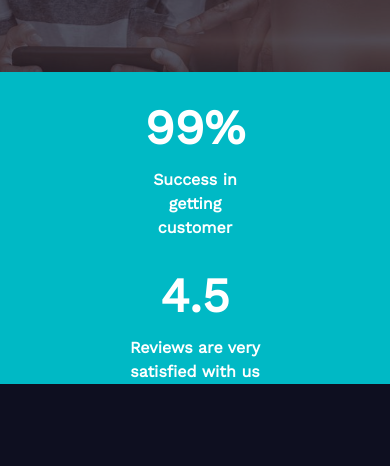
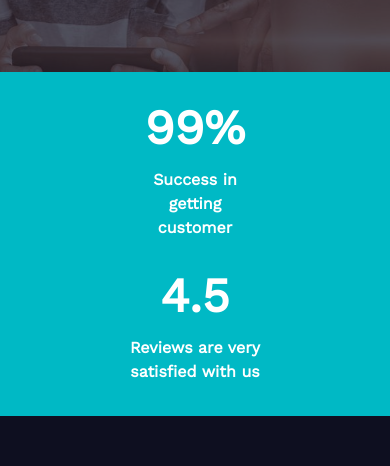
Before and after one commit to farhan-abdullah/itsmartsolutions, a React (Vite) app: page / in a window 390 px wide. Shown: the part 617-1083 px from the top of the page. Built offline with nearby package versions, Linux system fonts and the light colour scheme.

Commit message:
added p in Statistics.jsx

```diff
--- a/src/Pages/Home/Home.jsx
+++ b/src/Pages/Home/Home.jsx
@@ -1,17 +1,16 @@
-import React from "react";
-import Banner from "../Banner/Banner";
-import Story from "../Story/Story";
-import Services from "../Services/Services";
-import Works from "../Works/Works";
-import Sponser from "../Sponser/Sponser";
-import About from "../About/About";
+import React from 'react';
+import Banner from '../Banner/Banner';
+import Statistics from '../Statistics/Statistics';
+import Services from '../Services/Services';
+import Works from '../Works/Works';
+import Sponser from '../Sponser/Sponser';
+import About from '../About/About';
 
 const Home = () => {
 	return (
 		<div>
 			<Banner></Banner>
-
-         <Story></Story>
+			<Statistics></Statistics>
 			<About></About>
 			<Services></Services>
 			<Sponser></Sponser>
--- a/src/Pages/Story/Story.jsx
+++ b/src/Pages/Statistics/Statistics.jsx
@@ -1,6 +1,6 @@
 import React, { useEffect, useState } from 'react';
 
-const Story = () => {
+const Statistics = () => {
 	const [count, setCount] = useState(80);
 	const [count1, setCount1] = useState(0);
 
@@ -30,7 +30,7 @@ const Story = () => {
 	return (
 		<div>
 			<div className=' md:h-[117px] w-full bg-[#00B9C5] text-[white] text-center'>
-				<div className=' flex md:flex-row flex-col items-center justify-center pt-8 md:gap-0 gap-8'>
+				<div className=' flex md:flex-row flex-col items-center justify-center py-8 md:gap-0 gap-8'>
 					<div className='flex md:flex-row flex-col gap-4  items-center'>
 						<h1 className='font-extrabold text-5xl'>{count}%</h1>
 						<p className='text-1xl font-semibold w-1/2'>Success in getting customer</p>
@@ -59,4 +59,4 @@ const Story = () => {
 	);
 };
 
-export default Story;
+export default Statistics;
```
Lines whose indentation alone changed are shown as unchanged.
